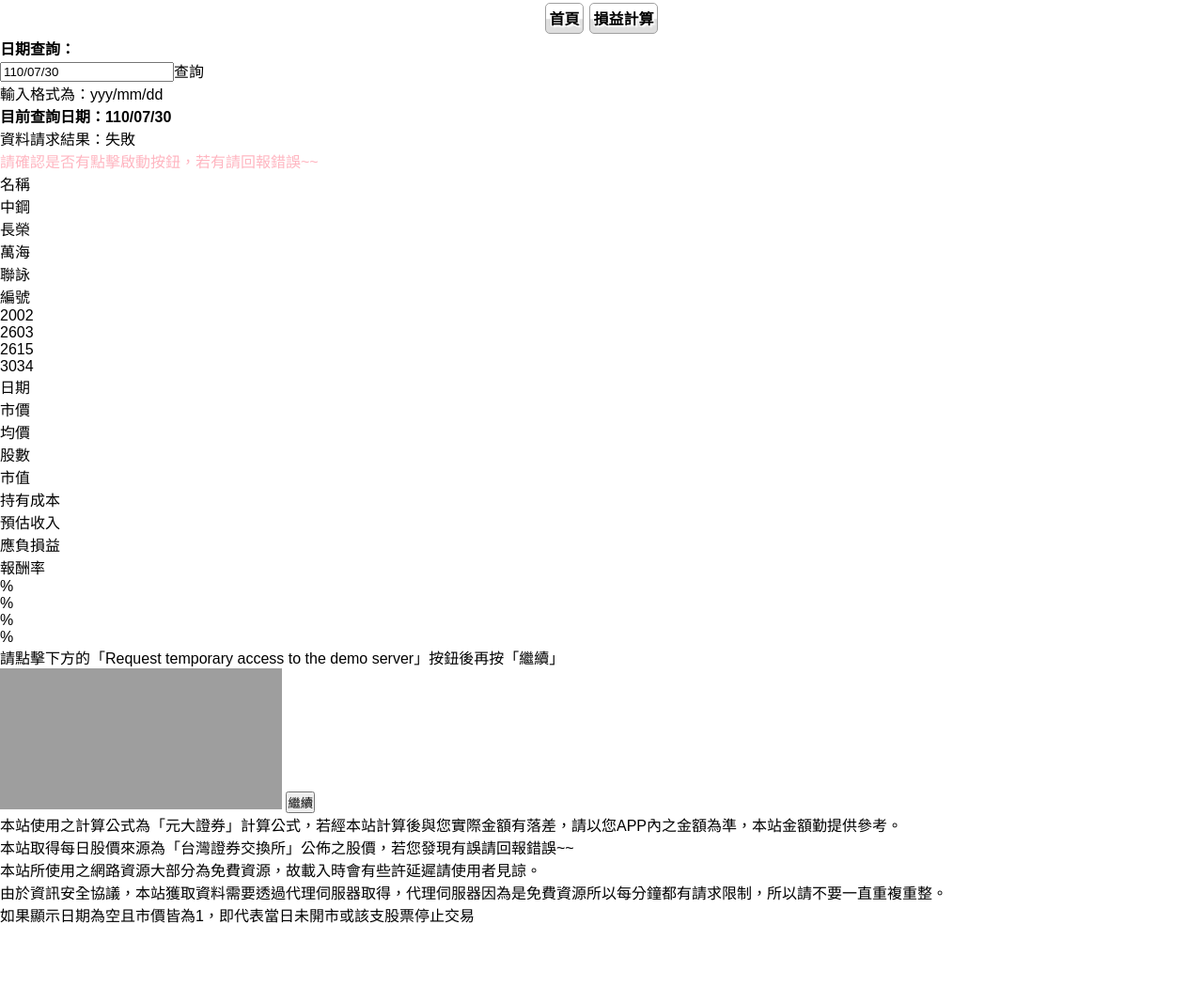
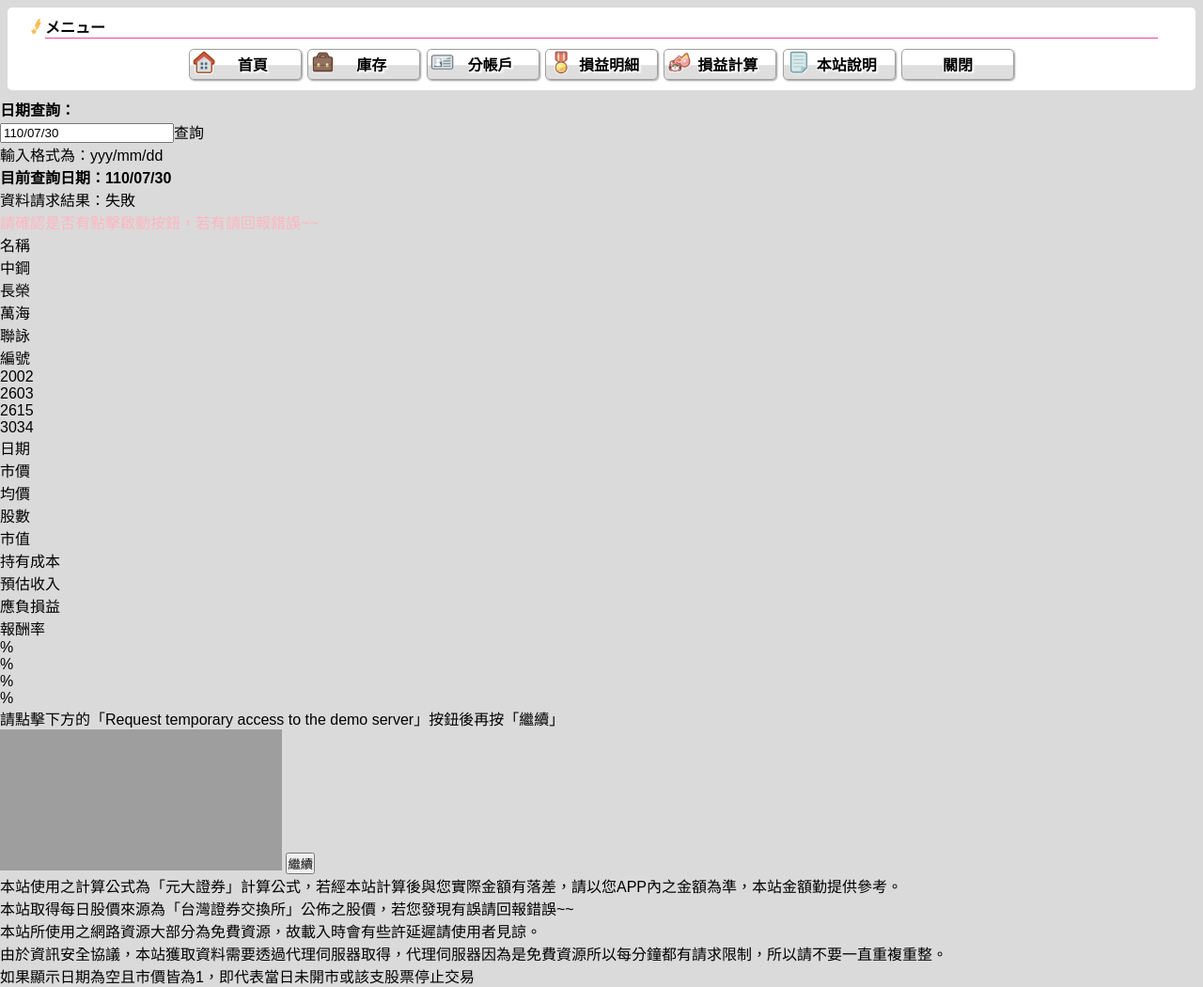
Before and after one commit to chuang030/stockmoneyrecord, a PHP site: page / in a window 1280 px wide. Shown: the whole page at 94% size. Before the commit the page ends 982 px from the top, so only its background shows below. Run offline with PHP 8.4, Linux system fonts and the light colour scheme; some libraries are stand-ins or nearby versions; grey boxes are pictures that could not be loaded.

Commit message:
CSS更新
選單按鈕完成

```diff
--- a/_index.html
+++ b/_index.html
@@ -79,9 +79,15 @@
 <body>
     <header>
         <nav>
+            <div class="nav-title"><span><img src="images/menu/icon/TitleIcon.png" alt=""></span><p>メニュー</p></div>
             <ul>
-                <li><a href="#">首頁</a></li>
-                <li><a href="#">損益計算</a></li>
+                <li><a href="#"><span><img src="images/menu/icon/Home.png" alt=""></span>　首頁</a></li>
+                <li><a href="#"><span><img src="images/menu/icon/MoneyRecord.png" alt=""></span>　庫存</a></li>
+                <li><a href="#"><span><img src="images/menu/icon/Account.png" alt=""></span>　分帳戶</a></li>
+                <li><a href="#"><span><img src="images/menu/icon/ProfitAndLoss.png" alt=""></span>　損益明細</a></li>
+                <li><a href="#"><span><img src="images/menu/icon/ProfitAndLossCalculation.png" alt=""></span>　損益計算</a></li>
+                <li><a href="#"><span><img src="images/menu/icon/Description.png" alt=""></span>　本站說明</a></li>
+                <li id="nav-close"><a href="#">關閉</a></li>
             </ul>
         </nav>
     </header>
--- a/css/style.css
+++ b/css/style.css
@@ -282,7 +282,42 @@ img {
   .grid-xs-12 {
     width: calc(100% / 12 * 12);
   }
+  body {
+    background-color: #dadada;
+  }
+  header nav {
+    margin: 0.5em;
+    padding: 0.5em;
+    border-radius: 5px;
+    background-color: white;
+    display: -webkit-box;
+    display: -ms-flexbox;
+    display: flex;
+    -ms-flex-wrap: wrap;
+        flex-wrap: wrap;
+    -webkit-box-pack: center;
+        -ms-flex-pack: center;
+            justify-content: center;
+    position: relative;
+  }
+  header nav .nav-title {
+    width: 100%;
+    margin: 0 2em;
+    border-bottom: #f3419b 1px solid;
+  }
+  header nav .nav-title p {
+    font-weight: bold;
+  }
+  header nav span {
+    position: absolute;
+    left: 20px;
+    top: 10px;
+  }
+  header nav span img {
+    max-width: 20px;
+  }
   header nav ul {
+    margin-top: 0.5em;
     display: -webkit-box;
     display: -ms-flexbox;
     display: flex;
@@ -295,17 +330,26 @@ img {
   header nav ul li a {
     margin: 0.2em;
     padding: 0.2em;
+    min-width: 120px;
     border: #a0a0a0 1px solid;
     border-radius: 5px;
     font-weight: bold;
-    text-shadow: -1px -1px 0 white,
- 1px -1px 0 white,
- -1px 1px 0 white,
- 1px 1px 0 white,
- 2px 2px 2px white;
+    text-align: center;
+    text-shadow: -0.75px -0.75px 0 white, 0.75px -0.75px 0 white, -0.75px 0.75px 0 white, 0.75px 0.75px 0 white, 2px 2px 2px white;
     background: -webkit-gradient(linear, left top, left bottom, color-stop(50%, white), color-stop(52%, #f2f2f2), color-stop(54%, #dedede));
     background: linear-gradient(white 50%, #f2f2f2 52%, #dedede 54%);
+    -webkit-box-shadow: 1px 1px 2px #9c9c9c;
+            box-shadow: 1px 1px 2px #9c9c9c;
     display: inline-block;
+    position: relative;
+  }
+  header nav ul li a span {
+    position: absolute;
+    left: 3px;
+    top: 1px;
+  }
+  header nav ul li a span img {
+    max-width: 25px;
   }
 }
 
--- a/sass/style.scss
+++ b/sass/style.scss
@@ -2,36 +2,91 @@
 
 @media only screen and (min-width: 320px) {
     @include phone-grid-s;
-    header{
-        nav{
-            ul{
-                display: flex;
-                flex-wrap: wrap;
+
+    @mixin menu-btn-style {
+        margin       : 0.2em;
+        padding      : 0.2em;
+        min-width    : 120px;
+        border       : rgba(160, 160, 160, 255) 1px solid;
+        border-radius: 5px;
+        font-weight  : bold;
+        text-align   : center;
+        text-shadow  :
+            -0.75px -0.75px 0 white,
+            0.75px -0.75px 0 white,
+            -0.75px 0.75px 0 white,
+            0.75px 0.75px 0 white,
+            2px 2px 2px white,
+        ;
+        background: linear-gradient(rgba(255, 255, 255, 255) 50%, rgba(242, 242, 242, 255) 52%, rgba(222, 222, 222, 255) 54%);
+        box-shadow: 1px 1px 2px rgb(156, 156, 156);
+    }
+
+    body {
+        background-color: rgb(218, 218, 218);
+    }
+
+    header {
+        nav {
+            margin          : 0.5em;
+            padding         : 0.5em;
+            border-radius   : 5px;
+            background-color: white;
+            display         : flex;
+            flex-wrap       : wrap;
+            justify-content : center;
+            position        : relative;
+
+            .nav-title {
+                width        : 100%;
+                margin       : 0 2em;
+                border-bottom: rgb(243, 65, 155) 1px solid;
+
+                p {
+                    font-weight: bold;
+                }
+            }
+
+            span {
+                position: absolute;
+                left    : 20px;
+                top     : 10px;
+
+                img {
+                    max-width: 20px;
+                }
+            }
+
+            ul {
+                margin-top     : 0.5em;
+                display        : flex;
+                flex-wrap      : wrap;
                 justify-content: center;
-                li{
-                    a{
-                        margin: 0.2em;
-                        padding: 0.2em;
-                        border: rgba(160, 160, 160, 255) 1px solid;
-                        border-radius: 5px;
-                        font-weight: bold;
-                        text-shadow: -1px -1px 0 white,
-                        1px -1px 0 white,
-                        -1px 1px 0 white,
-                        1px 1px 0 white,
-                        2px 2px 2px white;
-                        ;
-                        background: linear-gradient(rgba(255,255,255,255) 50%,rgba(242,242,242,255) 52%,rgba(222,222,222,255) 54%);
-                        display: inline-block;
+
+                li {
+                    a {
+                        @include menu-btn-style;
+                        display : inline-block;
+                        position: relative;
+
+                        span {
+                            position: absolute;
+                            left    : 3px;
+                            top     : 1px;
+
+                            img {
+                                max-width: 25px;
+                            }
+                        }
                     }
                 }
             }
         }
     }
-    #app{
 
-    }
+    #app {}
 }
+
 @media only screen and (min-width: 1024px) {
     @include table-grid;
 }
```
Also changed, not shown: images/menu/icon/Account.png (added), images/menu/icon/Description.png (added), images/menu/icon/Home.png (added), images/menu/icon/MoneyRecord.png (added), images/menu/icon/ProfitAndLoss.png (added), images/menu/icon/ProfitAndLossCalculation.png (added), images/menu/icon/TitleIcon.png (added), 1 other file.
